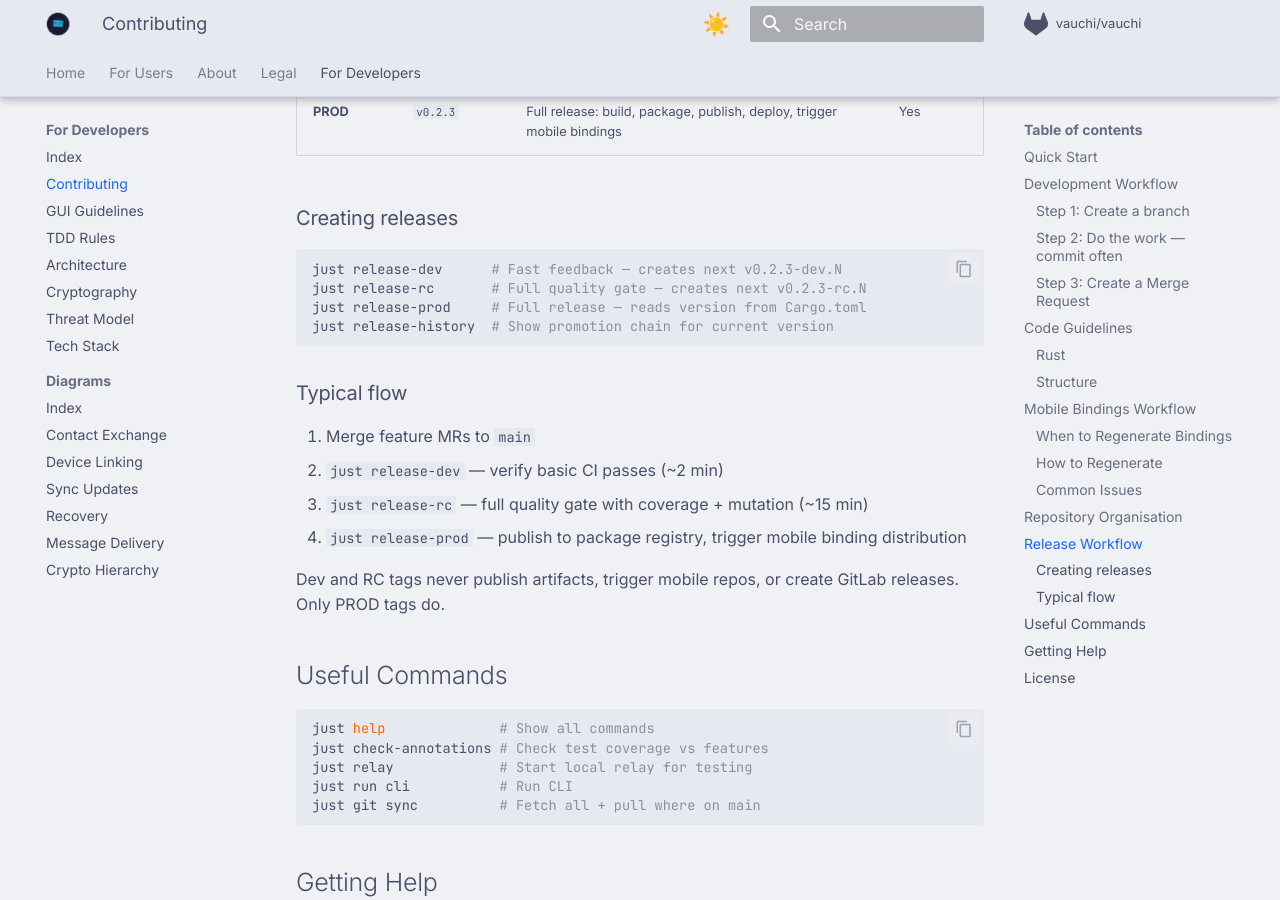
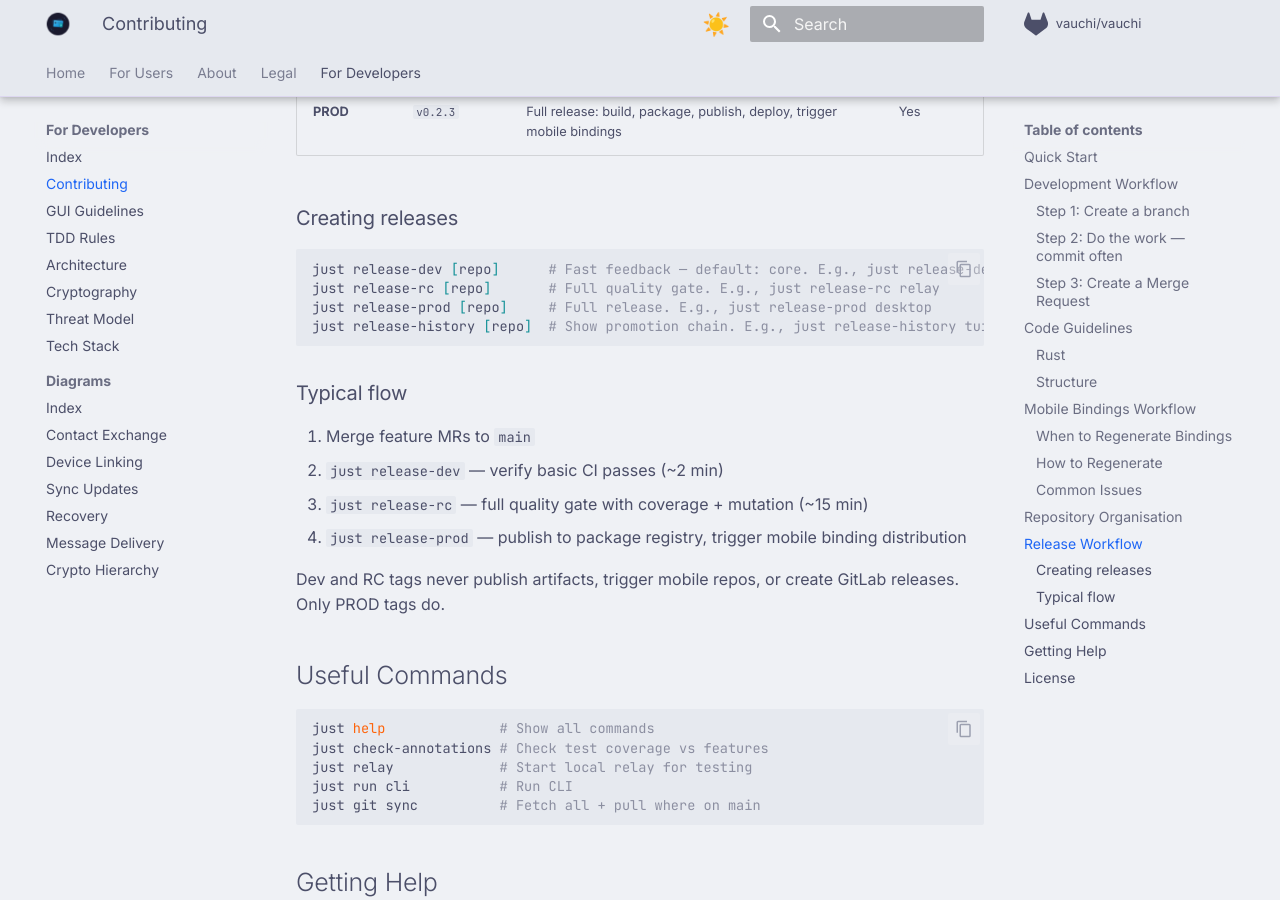
Before and after one commit to vauchi/docs, an MkDocs documentation site: the page built from docs/developers/contributing.md, in a window 1280 px wide and 900 px high, scrolled down 4778 px. Built offline with MkDocs 1.6.1 and Material for MkDocs 9.7.7, drawn with Linux system fonts in a browser that asks for light colours; comment, search, counter and statistics services are not loaded.

Commit message:
docs: update release recipes with repo argument
Co-Authored-By: Claude Opus 4.6 <noreply@anthropic.com>

````diff
--- a/docs/developers/contributing.md
+++ b/docs/developers/contributing.md
@@ -204,10 +204,10 @@ Vauchi uses a 3-tier versioning system. Each tier triggers a different CI pipeli
 ### Creating releases
 
 ```bash
-just release-dev      # Fast feedback — creates next v0.2.3-dev.N
-just release-rc       # Full quality gate — creates next v0.2.3-rc.N
-just release-prod     # Full release — reads version from Cargo.toml
-just release-history  # Show promotion chain for current version
+just release-dev [repo]      # Fast feedback — default: core. E.g., just release-dev cli
+just release-rc [repo]       # Full quality gate. E.g., just release-rc relay
+just release-prod [repo]     # Full release. E.g., just release-prod desktop
+just release-history [repo]  # Show promotion chain. E.g., just release-history tui
 ```
 
 ### Typical flow
````
